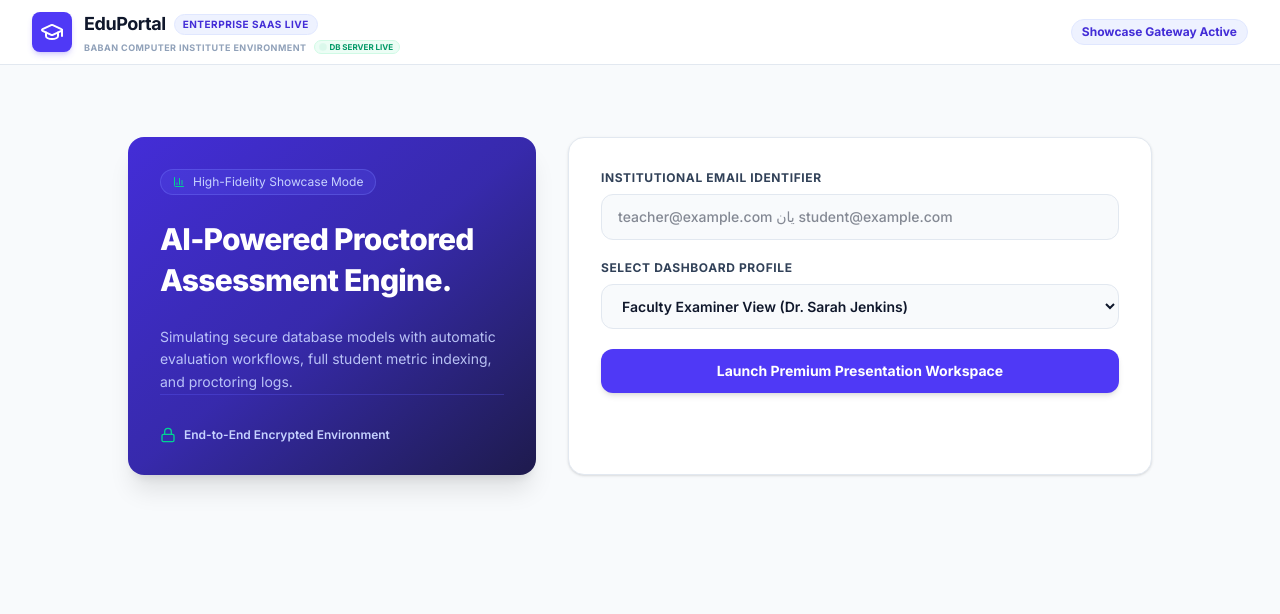
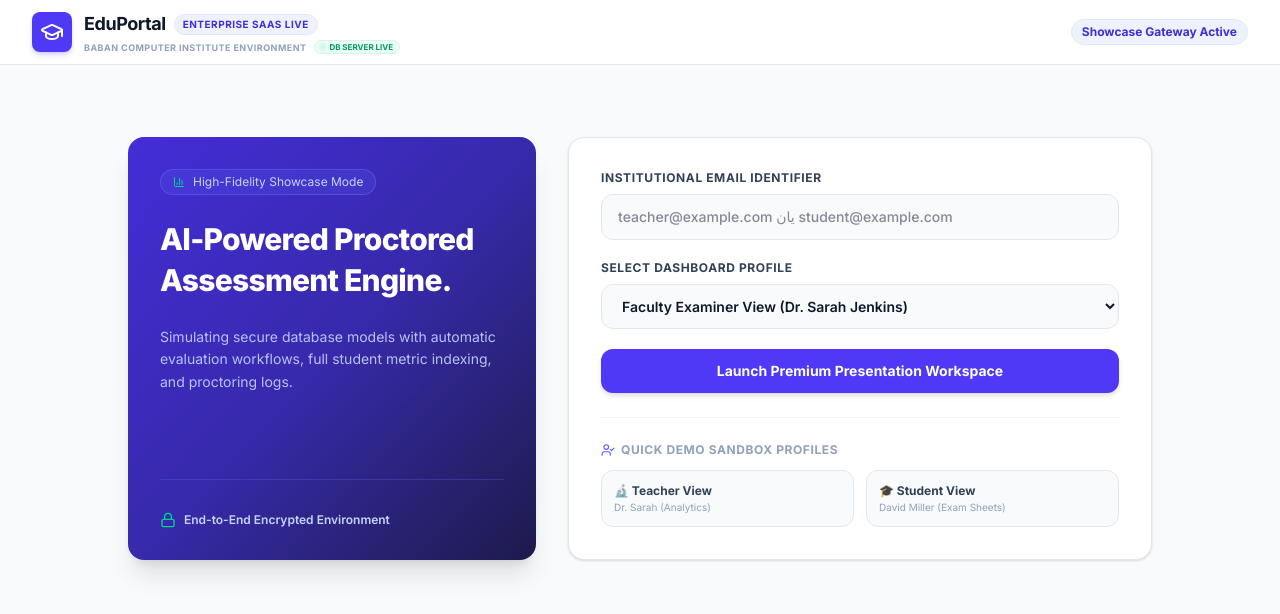
Before and after one commit to sahand2007/exam-portal, a React (Vite) app: page / in a window 1280 px wide. Shown: the top 614 px of the page. Built offline with nearby package versions, Linux system fonts and the light colour scheme.

Commit message:
force save and update rebranding

```diff
--- a/src/App.tsx
+++ b/src/App.tsx
@@ -9,11 +9,12 @@ import {
   RefreshCw,
   Activity,
   BarChart3,
-  Lock
+  Lock,
+  UserCheck
 } from "lucide-react";
 
 export default function App() {
-  // 🔄 لێرەدا بەکارهێنەر بە null دادەنێین تاوەکو یەکسەر شاشەی تاقیکردنەوەی لۆگین (Login Panel) پیشان بدرێت
+  // بەکارهێنەر بە null دادەنێین بۆ ئەوەی یەکسەر شاشەی لۆگین پیشان بدرێت
   const [currentUser, setCurrentUser] = useState<User | null>(null);
 
   // کۆمەڵێک تاقیکردنەوەی دەوڵەمەند بۆ جوانکردنی ڕیکلام و پۆرتالەکە
@@ -139,16 +140,16 @@ export default function App() {
 
   const refreshAppData = async () => {
     setLoading(true);
-    await new Promise((resolve) => setTimeout(resolve, 300));
+    await new Promise((resolve) => setTimeout(resolve, 200));
     setLoading(false);
   };
 
+  // فانکشنی لۆگینی فەرمی فۆرمەکە
   const handleCustomLogin = (e: React.FormEvent) => {
     e.preventDefault();
     if (!loginEmail.trim()) return;
 
     setLoading(true);
-    // بەکارهێنانی تایم ئاوت بۆ ڕێگری لە بلۆکبوونی یو ئای لە کاتی گۆڕینی شاشەکان
     setTimeout(() => {
       if (loginEmail.includes("teacher") || loginRole === "teacher") {
         setCurrentUser({
@@ -168,11 +169,36 @@ export default function App() {
       setLoginEmail("");
       setActiveExamId(null);
       setLoading(false);
-    }, 80);
+    }, 50);
+  };
+
+  // ⚡ فانکشنی نوێ بۆ لۆگینی خێرای دێمۆ (Quick Demo Login)
+  const handleQuickDemoLogin = (roleType: "student" | "teacher") => {
+    setLoading(true);
+    setTimeout(() => {
+      if (roleType === "teacher") {
+        setCurrentUser({
+          id: "u-2",
+          email: "teacher@example.com",
+          name: "Dr. Sarah Jenkins",
+          role: Role.TEACHER,
+        });
+      } else {
+        setCurrentUser({
+          id: "u-1",
+          email: "student@example.com",
+          name: "David Miller",
+          role: Role.STUDENT,
+        });
+      }
+      setActiveExamId(null);
+      setLoading(false);
+    }, 50);
   };
 
   const handleRoleQuickSwitch = () => {
     if (activeExamId) {
+      // بۆ ڕێگری لە بلۆکبوون، ئالێرتەکە دەخرێتە ناو ڕێکخستنی جیاوازەوە
       const confirmLeave = window.confirm(
         "You are currently in an active exam. Switching roles now will lose progress. Proceed?"
       );
@@ -265,7 +291,7 @@ export default function App() {
           </div>
         ) : (
           <>
-            {/* ⚠️ لۆژیکی ئاگاداری سیکیۆریتی: تەنها کاتێک دەرکەوێت کە قوتابی لە ناو تاقیکردنی چالاکدایە */}
+            {/* ⚠️ لۆژیکی ئاگاداری سیکیۆریتی تەنها لە کاتی تاقیکردنەوەی چالاکدا */}
             {currentUser && currentUser.role === Role.STUDENT && activeExamId && (
               <div className="max-w-7xl mx-auto mb-6 bg-amber-50 border-l-4 border-amber-500 p-4 rounded-r-xl shadow-xs animate-pulse">
                 <div className="flex items-start gap-3">
@@ -289,7 +315,7 @@ export default function App() {
               </div>
             )}
 
-            {/* 🔐 بەشی لۆگینی گەڕاوە (Login Test Interface) */}
+            {/* 🔐 بەشی لۆگین لەگەڵ دێمۆ لۆگینی خێرا */}
             {!currentUser ? (
               <div className="max-w-5xl mx-auto my-10 animate-fade-in" id="login-layout-panel">
                 <div className="grid grid-cols-1 lg:grid-cols-12 gap-8 items-stretch">
@@ -312,7 +338,7 @@ export default function App() {
                     </div>
                   </div>
 
-                  <div className="lg:col-span-7 bg-white rounded-2xl border border-slate-200 p-8 shadow-sm">
+                  <div className="lg:col-span-7 bg-white rounded-2xl border border-slate-200 p-8 shadow-sm flex flex-col justify-between">
                     <form onSubmit={handleCustomLogin} className="space-y-5">
                       <div className="space-y-2">
                         <label className="text-xs font-bold text-slate-700 block uppercase tracking-wider">
@@ -338,15 +364,42 @@ export default function App() {
                           <option value="student">Student Sandbox View (David Miller)</option>
                         </select>
                       </div>
-                      <button type="submit" className="w-full py-3 bg-indigo-600 hover:bg-indigo-700 text-white font-bold text-sm rounded-xl shadow-md active:scale-[0.99] transition-all cursor-pointer">
+                      <button type="submit" className="w-full py-3 bg-indigo-600 hover:bg-indigo-700 text-white font-bold text-sm rounded-xl shadow-md transition-all cursor-pointer">
                         Launch Premium Presentation Workspace
                       </button>
                     </form>
+
+                    {/* ⚡ لۆگینی دێمۆی خێرا (Quick Demo Accounts) */}
+                    <div className="mt-6 pt-6 border-t border-slate-100 space-y-3">
+                      <p className="text-xs font-bold text-slate-400 uppercase tracking-wider flex items-center gap-1.5">
+                        <UserCheck className="w-3.5 h-3.5 text-indigo-500" />
+                        <span>Quick Demo Sandbox Profiles</span>
+                      </p>
+                      <div className="grid grid-cols-2 gap-3">
+                        <button
+                          type="button"
+                          onClick={() => handleQuickDemoLogin("teacher")}
+                          className="p-3 bg-slate-50 hover:bg-indigo-50 border border-slate-200 hover:border-indigo-200 text-slate-700 hover:text-indigo-700 rounded-xl text-xs font-bold transition-all text-left flex flex-col cursor-pointer"
+                        >
+                          <span>🔬 Teacher View</span>
+                          <span className="text-[10px] text-slate-400 font-normal mt-0.5">Dr. Sarah (Analytics)</span>
+                        </button>
+                        <button
+                          type="button"
+                          onClick={() => handleQuickDemoLogin("student")}
+                          className="p-3 bg-slate-50 hover:bg-indigo-50 border border-slate-200 hover:border-indigo-200 text-slate-700 hover:text-indigo-700 rounded-xl text-xs font-bold transition-all text-left flex flex-col cursor-pointer"
+                        >
+                          <span>🎓 Student View</span>
+                          <span className="text-[10px] text-slate-400 font-normal mt-0.5">David Miller (Exam Sheets)</span>
+                        </button>
+                      </div>
+                    </div>
+
                   </div>
                 </div>
               </div>
             ) : (
-              /* 🖥️ بەشی لۆدبوونی پۆرتالەکان دوای لۆگین */
+              /* 🖥️ بەشی پۆرتالەکان دوای لۆگین */
               <div className="space-y-6">
                 {currentUser.role === Role.STUDENT ? (
                   <StudentPortal
```
